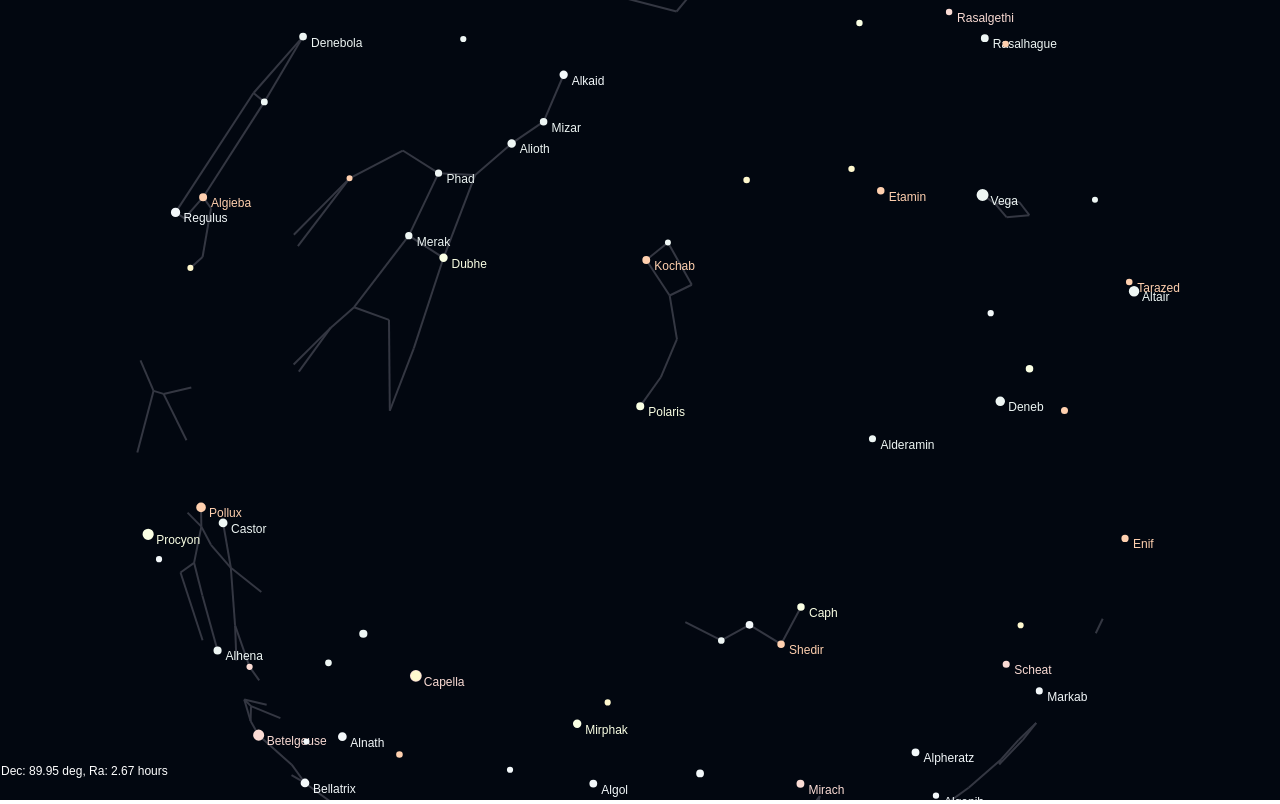
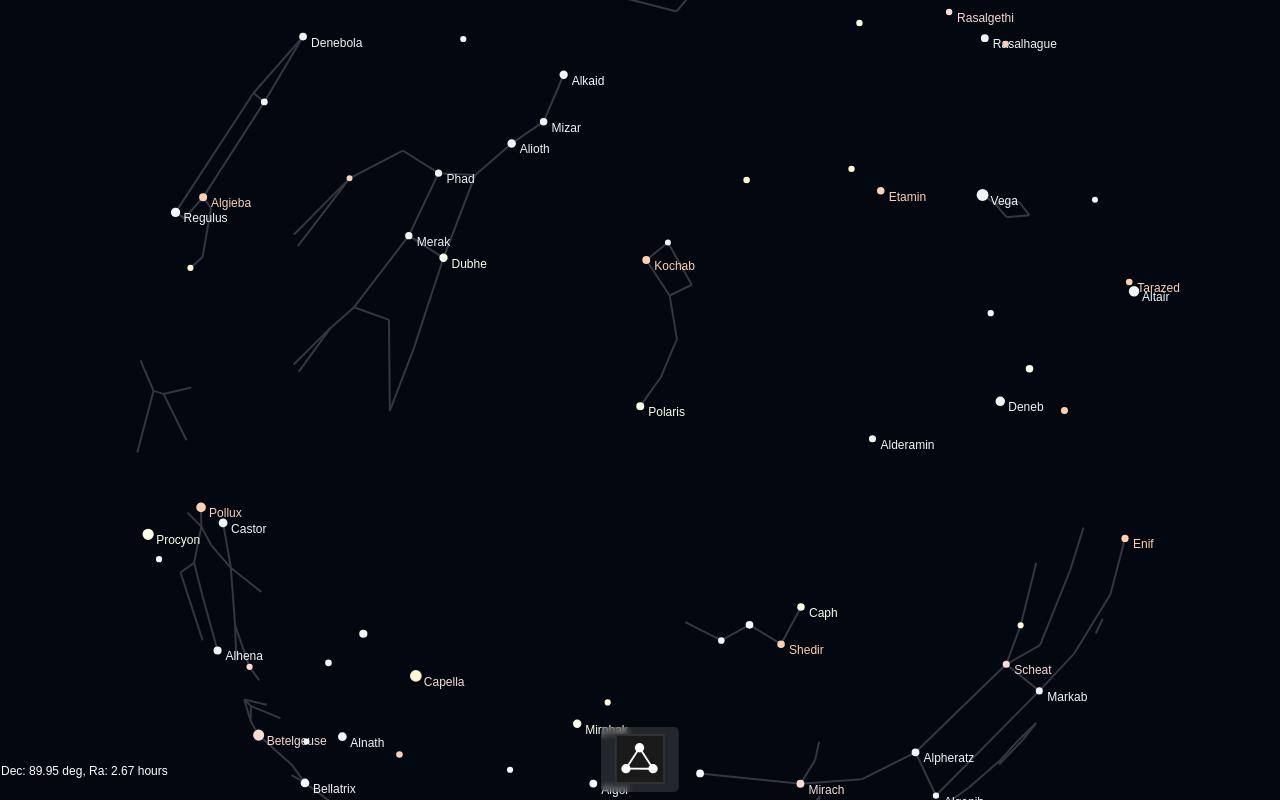
Before and after one commit to WhiteLightningGun/ThousandStars, a React (Create React App) app: page / in a window 1280 px wide. Built offline with nearby package versions, Linux system fonts and the light colour scheme.

Commit message:
added animated icon that toggles constellations

```diff
--- a/src/App.js
+++ b/src/App.js
@@ -1,5 +1,6 @@
 import React, { useState, useEffect } from "react";
 import Canvas from "./Canvas";
+import Controls from "./Components/Controls";
 import Modal from "./Components/Modal";
 import Abriged_StarData from "./Data/Abriged_StarData";
 import StarData from "./Data/StarData";
@@ -82,6 +83,9 @@ function App() {
     setCoFactor(radiuscofactor);
   };
 
+  //CONTROLS
+  const [constellationsVisible, setConstellationsVisible] = useState(true);
+
   //CANVAS DIMENSIONSs
   const [dimensions, setDimensions] = useState({
     height: window.innerHeight,
@@ -152,6 +156,7 @@ function App() {
         activeStar={activeStar}
         lockedOut={lockedOut}
         setLockOut={setLockOut}
+        constellationsVisible={constellationsVisible}
       />
 
       <Modal
@@ -160,6 +165,11 @@ function App() {
         message={modalMessage}
         modalData={modalData}
       />
+
+      <Controls
+        constellationsVisible={constellationsVisible}
+        setConstellationsVisible={setConstellationsVisible}
+      />
     </>
   );
 }
--- a/src/Canvas.js
+++ b/src/Canvas.js
@@ -38,6 +38,7 @@ const Canvas = (props) => {
     activeStar,
     lockedOut,
     setLockOut,
+    constellationsVisible,
     ...rest
   } = props;
 
@@ -77,7 +78,9 @@ const Canvas = (props) => {
 
     clearCanvas(canvasRef, bgColour);
     writeCurrentDecRa(canvasRef, Dec, Ra, 1, window.innerHeight - 25);
-    DrawConstellations(canvasRef, Fov, Dec, Ra, radius, RadiusCoFactor);
+    if (constellationsVisible) {
+      DrawConstellations(canvasRef, Fov, Dec, Ra, radius, RadiusCoFactor);
+    }
 
     // Indicator
     if (activeStar) {
--- /dev/null
+++ b/src/Components/ControlIcons/ConstellationsIcon.js
@@ -0,0 +1,108 @@
+import React from "react";
+import "../css/constellationicon.css";
+
+const ConstellationsIcon = ({ onClick, visible }) => {
+  return (
+    <svg
+      onClick={onClick}
+      width="27.091467mm"
+      height="27.091467mm"
+      viewBox="0 0 27.091467 27.091467"
+      version="1.1"
+      id="svg1"
+      xmlns="http://www.w3.org/2000/svg"
+    >
+      <defs id="defs1"></defs>
+      <g id="layer1" transform="translate(-80.076578,-141.97987)">
+        <rect
+          style={{
+            fill: "#1a1a1a",
+            stroke: "#333333",
+            strokeWidth: 1,
+            strokeMiterlimit: 3.5,
+            paintOrder: "markers fill stroke",
+          }}
+          id="rect1"
+          width="26.091465"
+          height="26.091465"
+          x="80.576584"
+          y="142.47987"
+        />
+        <circle
+          style={{
+            fill: "#ffffff",
+            stroke: "none",
+            strokeWidth: 1,
+            strokeMiterlimit: 3.5,
+            paintOrder: "markers fill stroke",
+          }}
+          id={visible ? "circleDraw" : "circleUndraw"}
+          cx="93.391243"
+          cy="149.42862"
+          r="2.5161388"
+        />
+        <circle
+          style={{
+            fill: "#ffffff",
+            stroke: "none",
+            strokeWidth: 1,
+            strokeMiterlimit: 3.5,
+            paintOrder: "markers fill stroke",
+          }}
+          id={visible ? "circleDraw" : "circleUndraw"}
+          cx="100.73703"
+          cy="160.79164"
+          r="2.5161388"
+        />
+        <circle
+          style={{
+            fill: "#ffffff",
+            stroke: "none",
+            strokeWidth: 1,
+            strokeMiterlimit: 3.5,
+            paintOrder: "markers fill stroke",
+          }}
+          id={visible ? "circleDraw" : "circleUndraw"}
+          cx="86.045456"
+          cy="160.79164"
+          r="2.5161388"
+        />
+        <path
+          style={{
+            stroke: "none",
+            strokeWidth: 1,
+            strokeMiterlimit: 3.5,
+            paintOrder: "markers fill stroke",
+            strokeLinecap: "round", // Add this line
+          }}
+          d="m 93.391243,149.42862 7.345787,11.36302"
+          id={visible ? "crossbar" : "unCrossbar"}
+        />
+        <path
+          style={{
+            stroke: "none",
+            strokeWidth: 1,
+            strokeMiterlimit: 3.5,
+            paintOrder: "markers fill stroke",
+            strokeLinecap: "round", // Add this line
+          }}
+          d="m 86.045454,160.79164 7.345789,-11.36302"
+          id={visible ? "crossbar" : "unCrossbar"}
+        />
+        <path
+          style={{
+            stroke: "none",
+            strokeWidth: 1,
+            strokeMiterlimit: 3.5,
+            paintOrder: "markers fill stroke",
+            strokeLinecap: "round", // Add this line
+          }}
+          d="m 100.73703,160.79164 -13.530417,-0.0812"
+          id={visible ? "crossbar" : "unCrossbar"}
+        />
+      </g>
+    </svg>
+  );
+};
+
+export default ConstellationsIcon;
--- /dev/null
+++ b/src/Components/Controls.js
@@ -0,0 +1,27 @@
+import { React } from "react";
+import "./css/controls.css";
+import ConstellationsIcon from "./ControlIcons/ConstellationsIcon";
+
+const Controls = ({ constellationsVisible, setConstellationsVisible }) => {
+  // Your component logic goes here
+
+  // Function to toggle the animation
+  const toggleSwitch = () => {
+    console.log("toggle switch");
+    setConstellationsVisible(!constellationsVisible);
+  };
+
+  return (
+    // Make this some sort of container
+    <div className="controls">
+      <div className="iconholder">
+        <ConstellationsIcon
+          onClick={toggleSwitch}
+          visible={constellationsVisible}
+        />
+      </div>
+    </div>
+  );
+};
+
+export default Controls;
--- a/src/Components/Modal.js
+++ b/src/Components/Modal.js
@@ -13,25 +13,32 @@ function Modal({ active, handleModalClick, message, modalData }) {
   return (
     <div className={cssVisibilityControl}>
       <div className="modal-header">
-        <span className="close" onClick={handleModalClick}>
-          &times;
-        </span>
         {modalData.properName === "N/A" ? (
           <>
-            <h1>Hd: {modalData.hd}</h1>{" "}
+            <div className="modal-header-title">
+              <h1>Hd: {modalData.hd}</h1>{" "}
+              <span className="close" onClick={handleModalClick}>
+                &times;
+              </span>
+            </div>
             <h4>
               Hp: {modalData.hipparcos}, Gl: {modalData.gliese}
             </h4>
           </>
         ) : (
           <>
-            <h1>{modalData.properName}</h1>{" "}
+            <div className="modal-header-title">
+              <h1>{modalData.properName}</h1>{" "}
+              <span className="close" onClick={handleModalClick}>
+                &times;
+              </span>
+            </div>
             <h4>
               Hd: {modalData.hd}, Hp: {modalData.hipparcos}, Gl:{" "}
               {modalData.gliese}
             </h4>
           </>
-        )}
+        )}{" "}
       </div>
       <div className="modal-body">
         <p>{/*message*/}</p>
@@ -52,7 +59,7 @@ function Modal({ active, handleModalClick, message, modalData }) {
               <td>{Math.round(modalData.distanceLy * 100) / 100} LY</td>
             </tr>
             <tr>
-              <td className="modal-row-header">Constellation</td>
+              <td className="modal-row-header">Bayer Flamsteed</td>
               <td>{modalData.bayerFlamsteed}</td>
             </tr>
             <tr>
--- /dev/null
+++ b/src/Components/css/constellationicon.css
@@ -0,0 +1,65 @@
+@keyframes draw {
+  to {
+    stroke-dashoffset: 0;
+    stroke: #ffffff;
+  }
+  from {
+    stroke-dashoffset: 13.53066349029541;
+    stroke: #7a7a7a;
+  }
+}
+
+@keyframes unDraw {
+  to {
+    stroke-dashoffset: 13.53066349029541;
+    stroke: #7a7a7a;
+  }
+  from {
+    stroke-dashoffset: 0;
+    stroke: #ffffff;
+  }
+}
+
+@keyframes circleColour {
+  from {
+    stroke-dashoffset: 0;
+    fill: #7a7a7a;
+  }
+  to {
+    stroke-dashoffset: 0;
+    fill: #ffffff;
+  }
+}
+
+@keyframes circleUncolour {
+  from {
+    stroke-dashoffset: 0;
+    fill: #ffffff;
+  }
+  to {
+    stroke-dashoffset: 0;
+    fill: #7a7a7a;
+  }
+}
+
+#crossbar {
+  stroke-dasharray: 13.53066349029541;
+  animation: draw 0.3s ease-out;
+  animation-fill-mode: forwards;
+}
+
+#unCrossbar {
+  stroke-dasharray: 13.53066349029541;
+  animation: unDraw 0.3s ease-out;
+  animation-fill-mode: forwards;
+}
+
+#circleDraw {
+  animation: circleColour 0.3s ease-out;
+  animation-fill-mode: forwards;
+}
+
+#circleUndraw {
+  animation: circleUncolour 0.3s ease-out;
+  animation-fill-mode: forwards;
+}
--- /dev/null
+++ b/src/Components/css/controls.css
@@ -0,0 +1,26 @@
+.controls {
+  position: absolute;
+  bottom: 0;
+  left: 50%;
+  transform: translateX(-50%);
+  z-index: 1;
+  padding: 1vh;
+}
+
+.iconholder svg {
+  width: auto;
+  height: auto;
+  max-width: 50px;
+  margin: 0vw 1vw;
+}
+
+.iconholder {
+  display: flex;
+  justify-content: space-between;
+  align-items: center;
+  flex: auto;
+  background-color: rgba(112, 112, 112, 0.3);
+  border-radius: 5px;
+  padding: 0.6vw 0.1vw;
+  backdrop-filter: blur(3px); /* Add this line */
+}
--- a/src/Components/css/modal.css
+++ b/src/Components/css/modal.css
@@ -3,6 +3,16 @@
   padding: 8px 16px;
   background-color: #1f253f;
   color: white;
+}
+
+.modal-header-title {
+  display: flex;
+  justify-content: space-between;
+}
+
+.modal-header-title h1 {
+  margin: 0.3em 0;
+  margin-top: 0.5em;
 }
 
 /* Modal Body */
@@ -71,11 +81,12 @@ td {
   top: 0%;
   left: 0%;
   position: fixed;
-  background-color: #ffffff;
+  background-color: #fcfcfc;
   margin: auto;
   padding: 0;
   border: 1px solid #1f253f;
-  width: 33%;
+  max-width: 415px;
+  min-width: 30%;
   box-shadow: 0 4px 8px 0 rgba(0, 0, 0, 0.2), 0 6px 20px 0 rgba(0, 0, 0, 0.19);
   animation-name: animateHide;
   animation-duration: 0.8s;
@@ -99,6 +110,11 @@ td {
 }
 
 .close {
+  display: inline-block;
+  width: 20px; /* Adjust as needed */
+  height: 20px; /* Adjust as needed */
+  line-height: 20px; /* Adjust as needed, should be the same as height for vertical centering */
+  text-align: center;
   border: 1px solid rgba(255, 255, 255, 0.55);
   padding: 2px;
   margin: 10px 2px 2px 2px;
--- a/src/Constellations/allconstellations.js
+++ b/src/Constellations/allconstellations.js
@@ -15,6 +15,7 @@ import { LYRA } from "./lyra";
 import { GEMINI } from "./gemini";
 import { CAPRICORN } from "./capricorn";
 import { ARIES } from "./aries";
+import { PEGASUS } from "./pegasus";
 
 //to do, make constellations a function that will return an array of constellations appropriate for the current FOV, Declination and Right Ascension
 
@@ -36,6 +37,7 @@ let AllConstellations = [
   GEMINI,
   CAPRICORN,
   ARIES,
+  PEGASUS,
 ];
 
 export default AllConstellations;
--- a/src/index.css
+++ b/src/index.css
@@ -1,13 +1,19 @@
+html,
 body {
   margin: 0;
-  font-family: -apple-system, BlinkMacSystemFont, 'Segoe UI', 'Roboto', 'Oxygen',
-    'Ubuntu', 'Cantarell', 'Fira Sans', 'Droid Sans', 'Helvetica Neue',
+  padding: 0;
+  border: 0;
+  box-sizing: border-box; /* Add this line */
+  height: 100%; /* Add this line */
+  overflow: hidden; /* Add this line */
+  font-family: -apple-system, BlinkMacSystemFont, "Segoe UI", "Roboto", "Oxygen",
+    "Ubuntu", "Cantarell", "Fira Sans", "Droid Sans", "Helvetica Neue",
     sans-serif;
   -webkit-font-smoothing: antialiased;
   -moz-osx-font-smoothing: grayscale;
 }
 
 code {
-  font-family: source-code-pro, Menlo, Monaco, Consolas, 'Courier New',
+  font-family: source-code-pro, Menlo, Monaco, Consolas, "Courier New",
     monospace;
 }
```
Also changed, not shown: src/Constellations/pegasus.js (added, +40 -0 lines).
